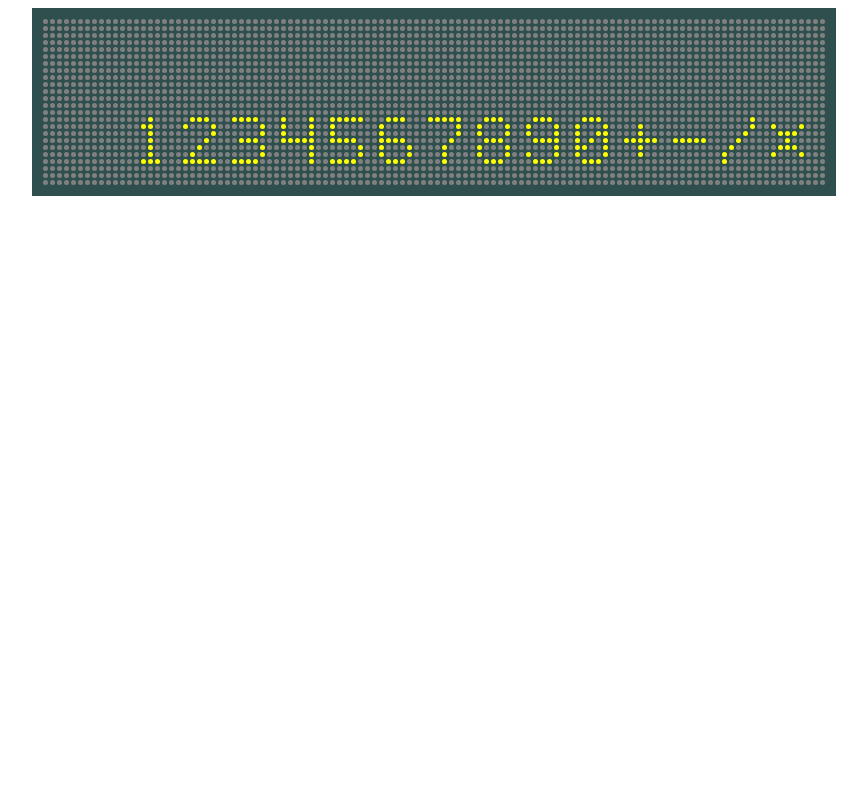
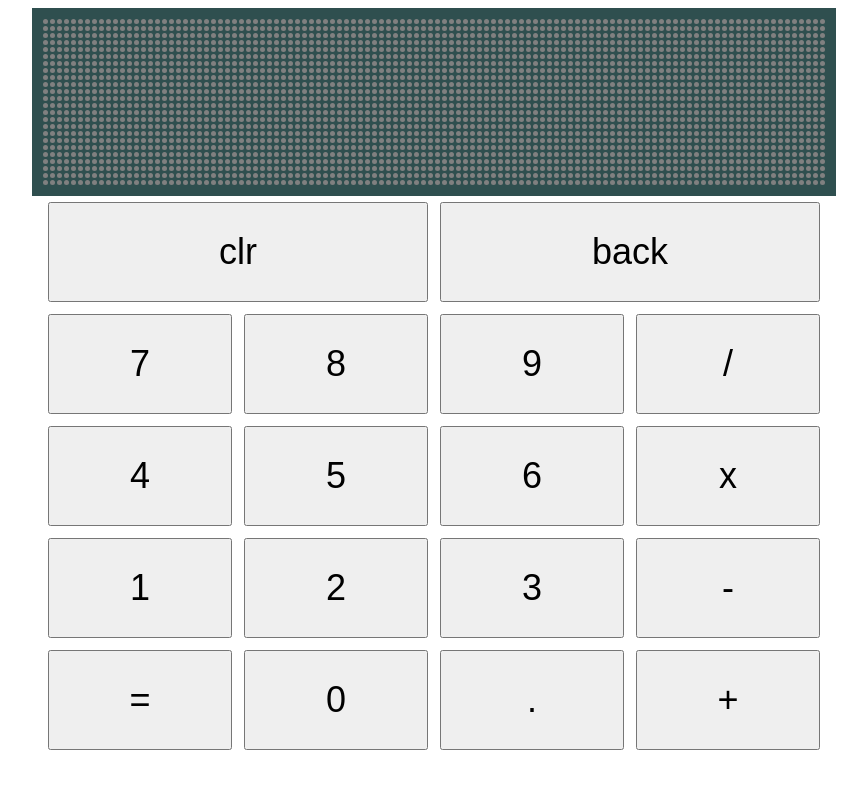
Before and after one commit to Zan-Montieth/Dot-Matrix-Calculator, a plain HTML site: page index.html in a window 1280 px wide. Shown: the whole page, without its empty margins (206-1073 px from the left). Drawn offline with Linux system fonts and the light colour scheme.

Commit message:
added button elements with basic styling

```diff
--- a/calculator.js
+++ b/calculator.js
@@ -146,38 +146,11 @@ function createDotMatrix() {
         dotDisplay.appendChild(rowElement.cloneNode(true));
     }
     sizeDotDisplay();
-    printChar("1", false);
-    addSpace();
-    printChar("2", false);
-    addSpace();
-    printChar("3", false);
-    addSpace();
-    printChar("4", false);
-    addSpace();
-    printChar("5", false);
-    addSpace();
-    printChar("6", false);
-    addSpace();
-    printChar("7", false);
-    addSpace();
-    printChar("8", false);
-    addSpace();
-    printChar("9", false);
-    addSpace();
-    printChar("0", false);
-    addSpace();
-    printChar("+", false);
-    addSpace();
-    printChar("-", false);
-    addSpace();
-    printChar("/", false);
-    addSpace();
-    printChar("*", false);
-    addSpace();
 }
 
 function sizeDotDisplay() {
     const dotDisplay = document.getElementById("dotDisplay");
+    const userInputs = document.getElementById("userInputs");
     const dotElement = document.getElementsByClassName("dot")[0];
     let dotWidth = getComputedStyle(dotElement).getPropertyValue("width");
     dotWidth = dotWidth.substring(0, dotWidth.length - 2);
@@ -189,6 +162,7 @@ function sizeDotDisplay() {
     newWidth = newWidth + "px";
     console.log(newWidth);
     dotDisplay.style.width = newWidth;
+    userInputs.style.width = newWidth;
 }
 
 function activateDot(xCoord, yCoord) {
--- a/index.html
+++ b/index.html
@@ -11,6 +11,36 @@
     <body>
         <div id="calculator">
             <div id="dotDisplay"></div>
+            <div id="userInputs">
+                <div class="buttonRow">
+                    <button id="clr">clr</button>
+                    <button id="back">back</button>
+                </div>
+                <div class="buttonRow">
+                    <button class="number" id="7">7</button>
+                    <button class="number" id="8">8</button>
+                    <button class="number" id="9">9</button>
+                    <button class="operation" id="division">/</button>
+                </div>
+                <div class="buttonRow">
+                    <button class="number" id="4">4</button>
+                    <button class="number" id="5">5</button>
+                    <button class="number" id="6">6</button>
+                    <button class="operation" id="multiplication">x</button>
+                </div>
+                <div class="buttonRow">
+                    <button class="number" id="1">1</button>
+                    <button class="number" id="2">2</button>
+                    <button class="number" id="3">3</button>
+                    <button class="operation" id="subtraction">-</button>
+                </div>
+                <div class="buttonRow">
+                    <button class="operation" id="equals">=</button>
+                    <button class="number" id="0">0</button>
+                    <button class="operation" id="decimal">.</button>
+                    <button class="operation" id="addition">+</button>
+                </div>
+            </div>
         </div>
         <script>
             window.onload - createDotMatrix();
--- a/style.css
+++ b/style.css
@@ -8,16 +8,18 @@ html {
     height: 100%;
 }
 
-#calculator{
+#calculator {
     display: flex;
-    justify-content: center;
+    align-items: center;
+    flex-direction: column;
+    justify-content: stretch;
 }
 
 #dotDisplay {
     display: flex;
     flex-direction: column;
     background-color: darkslategray;
-    padding: calc(var(--dotW)*2);
+    padding: calc(var(--dotW) * 2);
 }
 
 .dot {
@@ -29,10 +31,24 @@ html {
     border-radius: 50%;
 }
 
-.activated{
+.activated {
     background-color: yellow;
 }
 
-.row{
+.row {
     display: flex;
 }
+
+.buttonRow {
+    display: flex;
+    justify-content: space-between;
+    width: 100%;
+    height: 112px;
+}
+
+button {
+    flex-grow: 1;
+    flex-basis: 36px;
+    margin: 6px;
+    font-size: 36px;
+}
```
